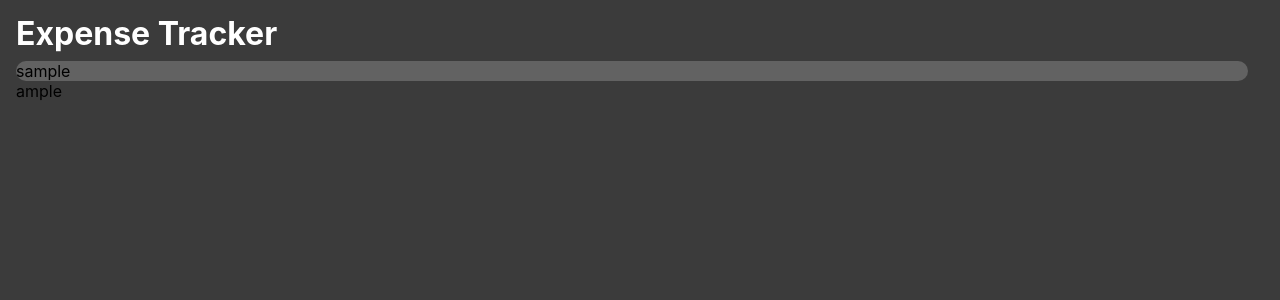
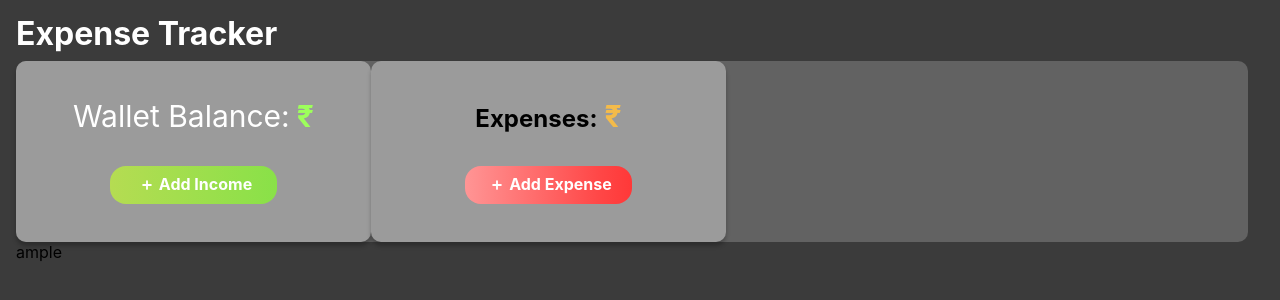
Before and after one commit to Jagadeeshthatikonda/expense-tracker, a React (Create React App) app: page / in a window 1280 px wide. Shown: the top 300 px of the page. Built offline with nearby package versions, Linux system fonts and the light colour scheme.

Commit message:
Added income card , expenses card

```diff
--- a/package.json
+++ b/package.json
@@ -8,6 +8,7 @@
     "@testing-library/user-event": "^13.5.0",
     "react": "^18.3.1",
     "react-dom": "^18.3.1",
+    "react-icons": "^5.2.1",
     "react-scripts": "5.0.1",
     "web-vitals": "^2.1.4"
   },
--- a/src/App.css
+++ b/src/App.css
@@ -11,6 +11,9 @@
   border-radius: 10px;
   width: 100%;
   margin-top: 8px;
+  display: flex;
+  flex-direction: row;
+  align-items: center;
 }
 
 .transactions-and-top-expenses-details {
--- a/src/App.js
+++ b/src/App.js
@@ -1,6 +1,8 @@
 // App.js
 import React, { useState } from "react";
 import "./App.css";
+import AddIncomeCard from "./components/AddIncomeCard/AddIncomeCard";
+import AddExpenseCard from "./components/AddExpenseCard/AddExpenseCard";
 
 const App = () => {
   const [walletBalance, setWalletBalance] = useState(5000);
@@ -20,10 +22,21 @@ const App = () => {
     setExpenses(updatedExpenses);
   };
 
+  const openAddAddIncomeForm = () => {
+    //
+  };
+
+  const openAddAddExpenseForm = () => {
+    //
+  };
+
   return (
     <div className="app-container">
       <h1 className="header-text">Expense Tracker</h1>
-      <div className="income-expenses-details-container">sample</div>
+      <div className="income-expenses-details-container">
+        <AddIncomeCard openAddAddIncomeForm={openAddAddIncomeForm} />
+        <AddExpenseCard openAddAddExpenseForm expenses />
+      </div>
       <div className="transactions-and-top-expenses-details">ample</div>
     </div>
   );
--- /dev/null
+++ b/src/components/AddExpenseCard/AddExpenseCard.jsx
@@ -0,0 +1,18 @@
+// expenseForm.js
+import React, { useState } from "react";
+import "./styles.css";
+import { HiMiniPlusSmall } from "react-icons/hi2";
+const AddExpenseCard = ({ openAddAddExpenseForm, expenses }) => (
+  <div className="expense-card-container">
+    <h2 className="expenses-balanse-heading-text">
+      Expenses:
+      <span className="expenses-balance"> ₹{expenses}</span>
+    </h2>
+    <button className="add-expense-btn" onClick={openAddAddExpenseForm}>
+      <HiMiniPlusSmall size={24} color={"white"} />
+      Add Expense
+    </button>
+  </div>
+);
+
+export default AddExpenseCard;
--- /dev/null
+++ b/src/components/AddExpenseCard/styles.css
@@ -0,0 +1,43 @@
+.expense-card-container {
+  display: flex;
+  flex-direction: column;
+  justify-content: center;
+  align-items: center;
+  width: 355px;
+  height: 181px;
+  border-radius: 10px;
+  background-color: #9b9b9b;
+  box-shadow: 0px 4px 4px 0px #00000040;
+}
+
+.expenses-balance {
+  font-size: 30px;
+  font-weight: 700;
+  line-height: 34.47px;
+  text-align: left;
+  color: #f4bb4a;
+}
+.expenses-balance-heading-text {
+  font-size: 30px;
+  font-weight: 400;
+  line-height: 34.47px;
+  text-align: left;
+  color: #ffffff;
+}
+.add-expense-btn {
+  width: 167.65px;
+  height: 38px;
+  opacity: 0px;
+  border: none;
+  outline: none;
+  border-radius: 16px;
+  display: flex;
+  justify-content: center;
+  align-items: center;
+  background: linear-gradient(90deg, #ff9595 0%, #ff4747 80%, #ff3838 100%);
+  font-weight: 700;
+  line-height: 18.38px;
+  text-align: left;
+  color: #ffffff;
+  margin-top: 32px;
+}
--- /dev/null
+++ b/src/components/AddIncomeCard/AddIncomeCard.jsx
@@ -0,0 +1,22 @@
+// IncomeForm.js
+import React, { useState } from "react";
+import "./styles.css";
+import { HiMiniPlusSmall } from "react-icons/hi2";
+const AddIncomeCard = ({ openAddIncomeForm, walletBalance }) => {
+  const [amount, setAmount] = useState(0);
+
+  return (
+    <div className="income-card-container">
+      <h2 className="wallet-balance-heading-text">
+        Wallet Balance:
+        <span className="wallet-balance"> ₹{walletBalance}</span>
+      </h2>
+      <button className="add-income-btn" onClick={openAddIncomeForm}>
+        <HiMiniPlusSmall size={24} color={"white"} />
+        Add Income
+      </button>
+    </div>
+  );
+};
+
+export default AddIncomeCard;
--- /dev/null
+++ b/src/components/AddIncomeCard/styles.css
@@ -0,0 +1,45 @@
+.income-card-container {
+  display: flex;
+  flex-direction: column;
+  justify-content: center;
+  align-items: center;
+  width: 355px;
+  height: 181px;
+  border-radius: 10px;
+  background-color: #9b9b9b;
+  box-shadow: 0px 4px 4px 0px #00000040;
+}
+
+.wallet-balance {
+  font-size: 30px;
+  font-weight: 700;
+  line-height: 34.47px;
+  text-align: left;
+  color: #9dff5b;
+}
+.wallet-balance-heading-text {
+  font-size: 30px;
+  font-weight: 400;
+  line-height: 34.47px;
+  text-align: left;
+  color: #ffffff;
+}
+.add-income-btn {
+  width: 167.65px;
+  height: 38px;
+  opacity: 0px;
+  border: none;
+  outline: none;
+  border-radius: 16px;
+  display: flex;
+  justify-content: center;
+  align-items: center;
+  background: linear-gradient(90deg, #b5dc52 0%, #89e148 100%);
+
+  font-size: 16px;
+  font-weight: 700;
+  line-height: 18.38px;
+  text-align: left;
+  color: #ffffff;
+  margin-top: 32px;
+}
```
Also changed, not shown: 1 other file (tests, documents, lock files or other folders).
